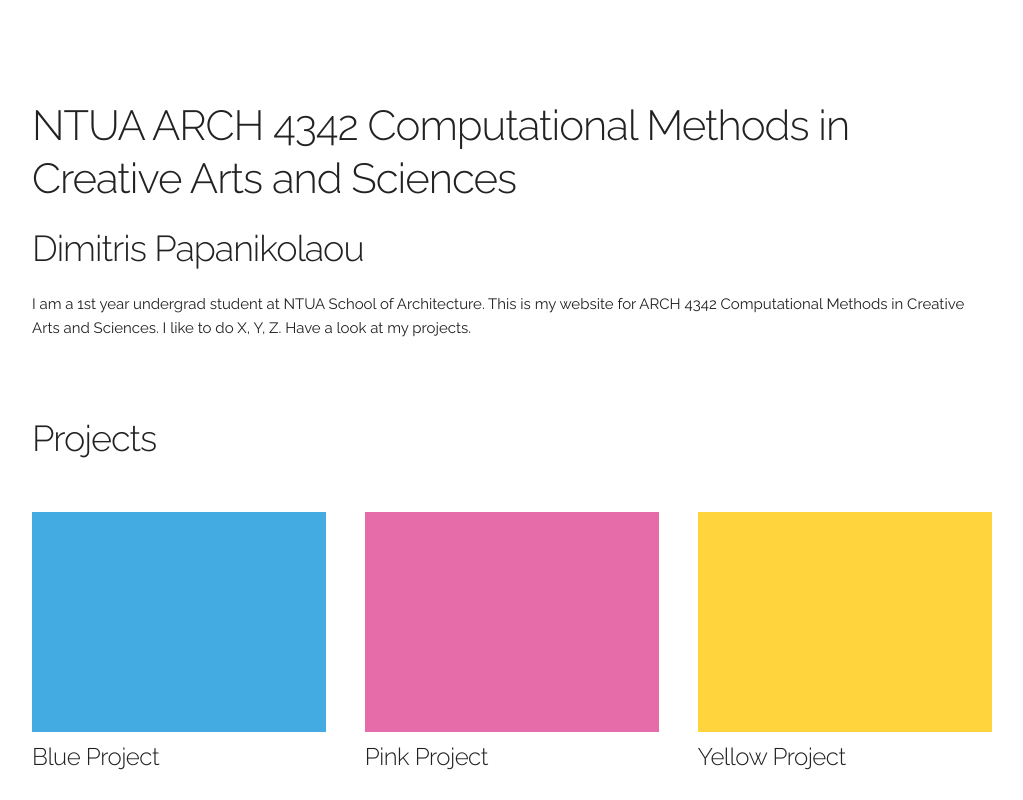
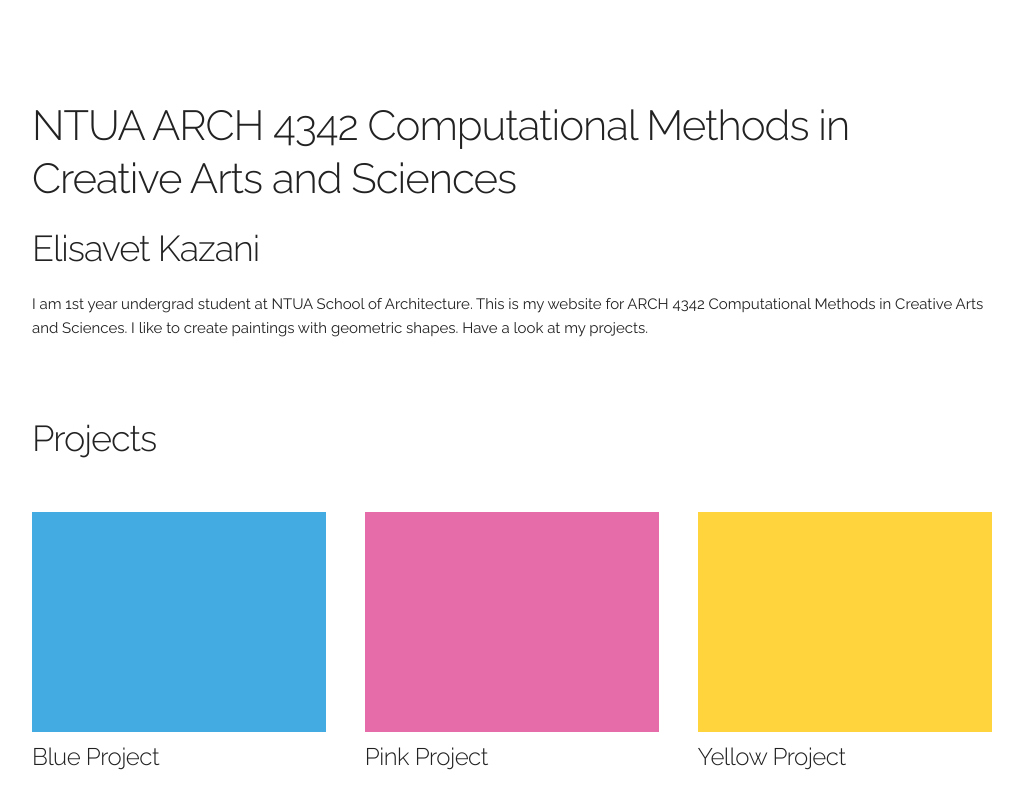
Before and after one commit to elisakazani/04_webpage_template_using_skeleton, a plain HTML site: page index.html in a window 1280 px wide. Shown: the top 800 px of the page, without its empty margins (128-1151 px from the left). Drawn offline with Linux system fonts and the light colour scheme.

Commit message:
change name description

```diff
--- a/index.html
+++ b/index.html
@@ -27,8 +27,8 @@
     </div>
 
     <div id="student_info" class="row half-bottom" >
-      <h3>Dimitris Papanikolaou</h3>
-      <p>I am a 1st year undergrad student at NTUA School of Architecture. This is my website for ARCH 4342 Computational Methods in Creative Arts and Sciences. I like to do X, Y, Z. Have a look at my projects. </p>
+      <h3>Elisavet Kazani</h3>
+      <p>I am 1st year undergrad student at NTUA School of Architecture. This is my website for ARCH 4342 Computational Methods in Creative Arts and Sciences. I like to create paintings with geometric shapes. Have a look at my projects. </p>
     </div>
 
   </div>
```
